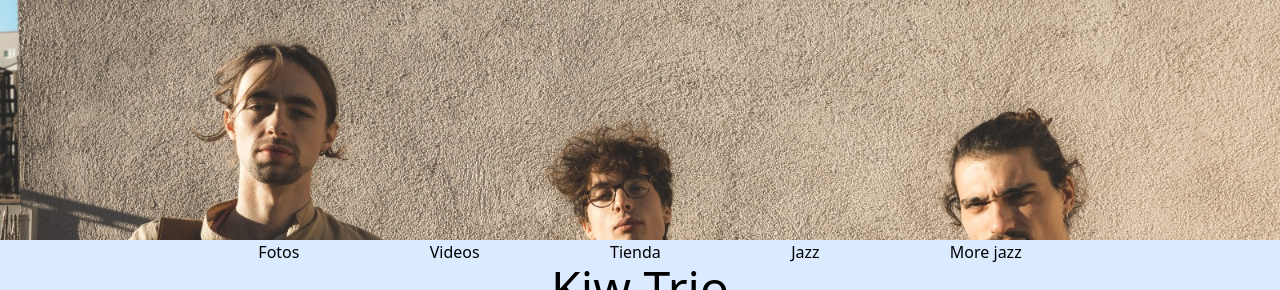
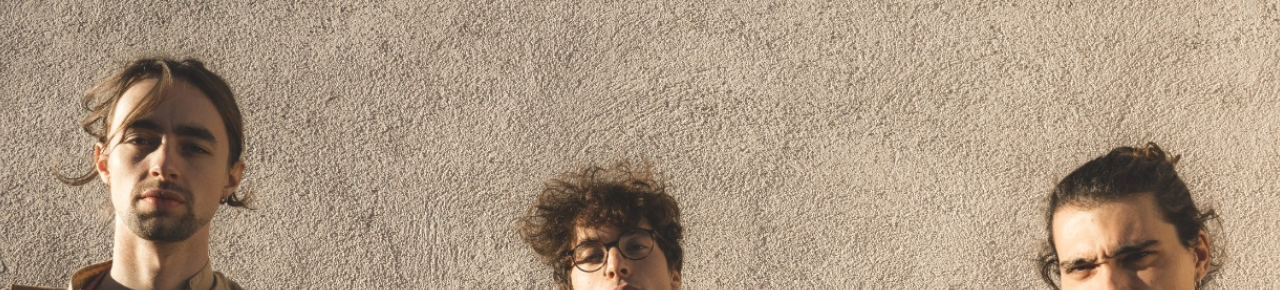
Before and after one commit to aabedraba/kiwtrio, a Next.js app: page / in a window 1280 px wide. Shown: the top 290 px of the page. Built offline with nearby package versions, Linux system fonts and the light colour scheme.

Commit message:
feat: an actual feat...

```diff
--- a/pages/index.tsx
+++ b/pages/index.tsx
@@ -1,7 +1,9 @@
 const Index = () => {
   return (
-    <div className="flex flex-col w-screen bg-blue-100">
-      <div className="h-[30vh] w-screen bg-cover bg-[url('/main.jpeg')]"></div>
+    <div className="flex flex-col bg-blue-100">
+      <div>
+        <img src="/main.jpeg" className="lg:h-screen lg:w-screen lg:object-cover md:object-contain" />
+      </div>
       <div className="mx-auto w-4/5">
         <ul className="flex justify-evenly">
           <li>Fotos</li>
```
